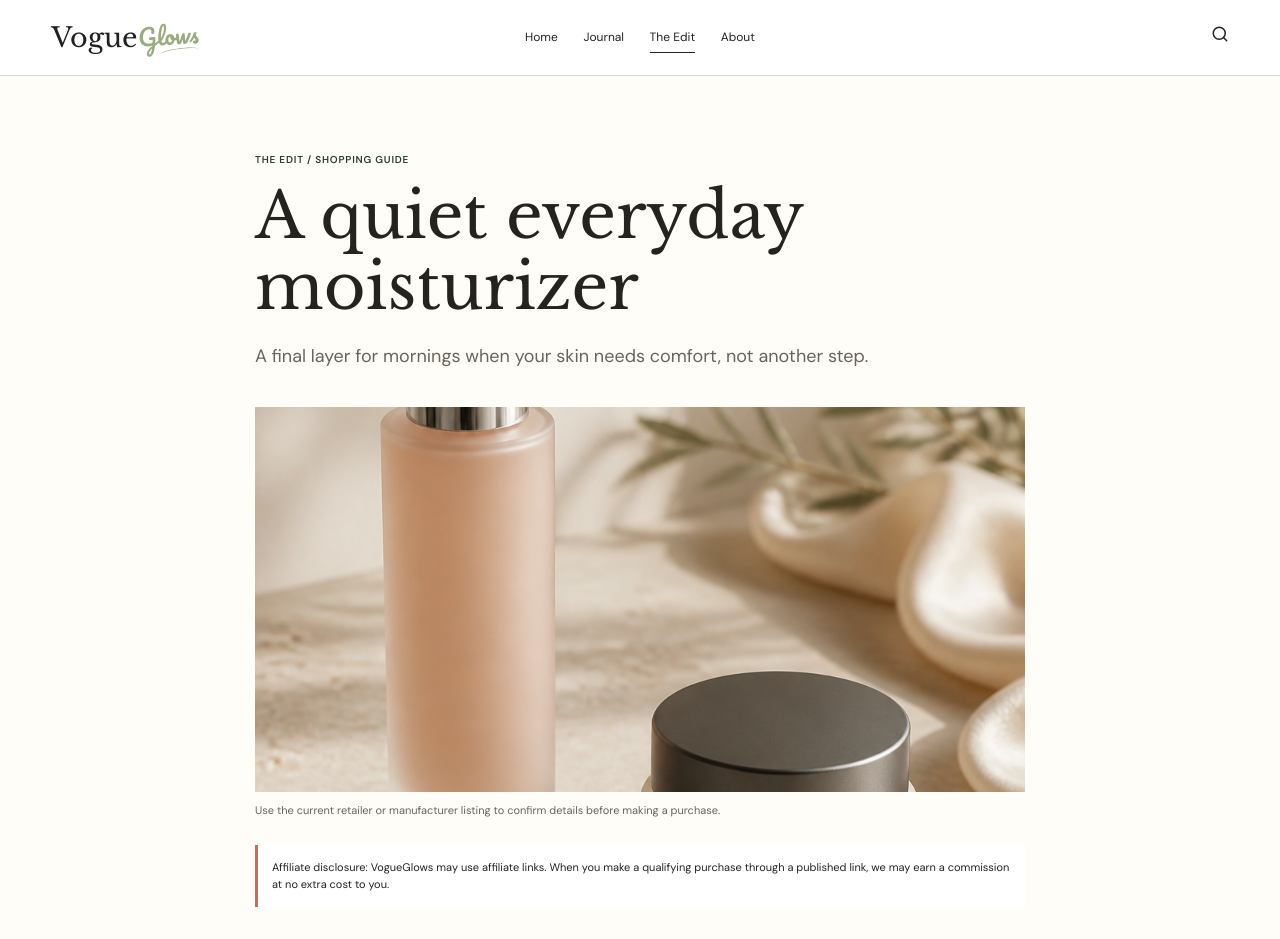
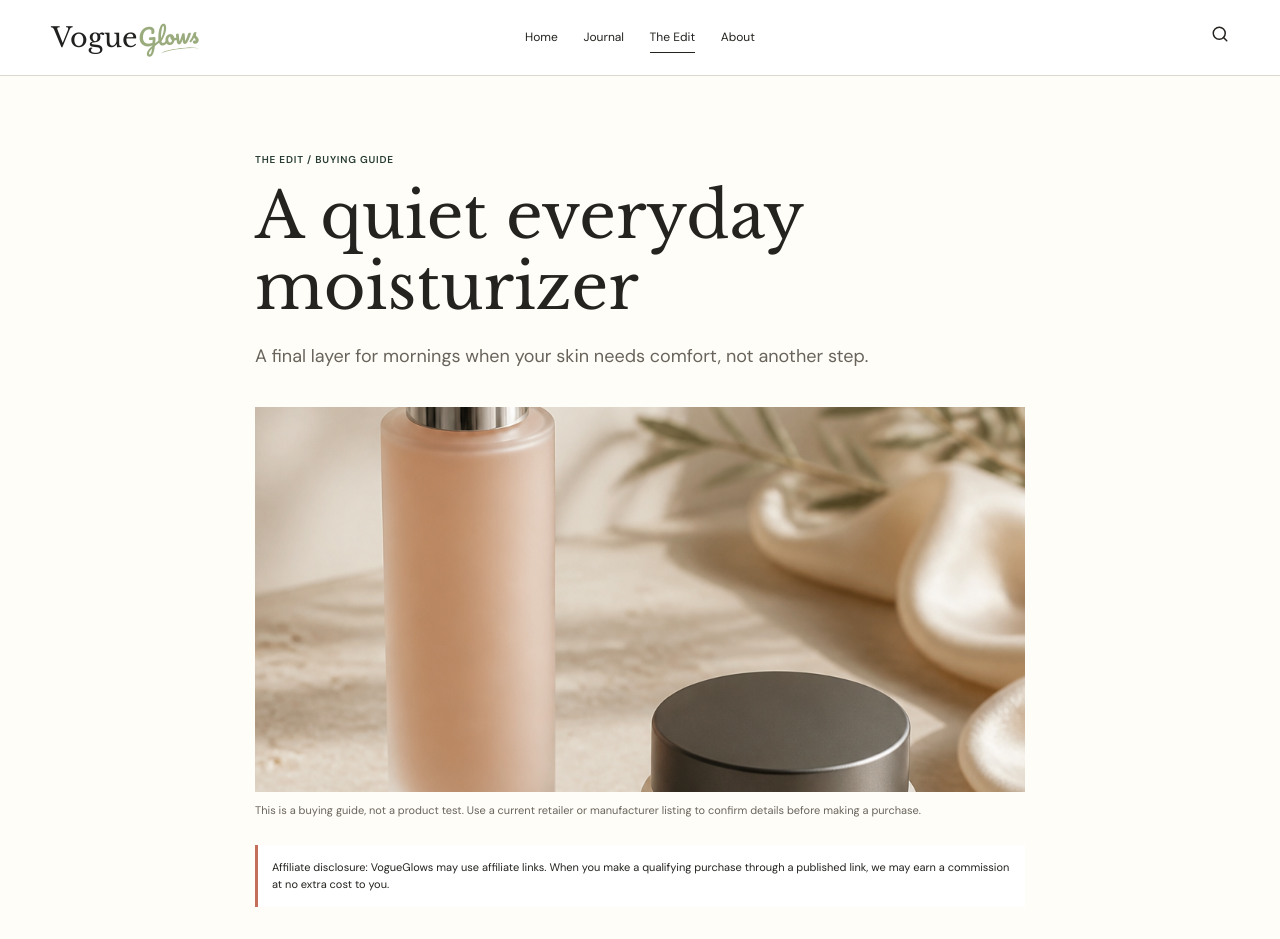
Before and after one commit to stevenzhao1203-netizen/vogueglows, a Next.js app: page /products/barrier-first-moisturizer in a window 1280 px wide. Shown: the top 939 px of the page. Built offline with nearby package versions, Linux system fonts and the light colour scheme.

Commit message:
Refine editorial product guides and add verified style profile

```diff
--- a/src/app/products/[slug]/page.tsx
+++ b/src/app/products/[slug]/page.tsx
@@ -4,6 +4,7 @@ import { SiteFooter, SiteHeader } from "@/components/site-chrome";
 
 const comparisonNotes: Record<string, string> = {
   "tailored-blazer": "Put the blazer next to the layers you already wear. Then compare shoulder width, sleeve length, lining, and fabric care with a jacket you know fits well.",
+  "gym-people-workout-tee": "Check the current size chart, fabric composition, care instructions, side-slit placement, and return window. Compare the stated length with a tee you already like before deciding.",
   "low-heel-slingback": "Check the stated heel height, toe shape, strap adjustment, and return window. If you want a shoe for long days, make sure an indoor fit check is possible.",
   "barrier-first-moisturizer": "Read the current ingredients and directions, then think about texture, fragrance, and how the packaging will fit into your morning. The best everyday moisturizer is often the one that does not ask much of you.",
   "beakey-makeup-brushes": "Lay out the included brush shapes against the steps you actually use. A complete set earns its place when the face brushes, eye brushes, and sponges replace separate purchases instead of adding clutter.",
@@ -27,13 +28,13 @@ export default async function ProductPage({ params }: { params: Promise<{ slug:
       <SiteHeader active="edit" />
       <article className="shop-guide">
         <header className="shop-guide-header">
-          <p>The Edit / Shopping guide</p>
+          <p>The Edit / {hasMerchantLink ? "Product profile" : "Buying guide"}</p>
           <h1>{product.name}</h1>
           <span>{product.summary}</span>
         </header>
         <figure className="shop-guide-figure">
           <img src={product.image} alt="" decoding="async" />
-          <figcaption>Use the current retailer or manufacturer listing to confirm details before making a purchase.</figcaption>
+          <figcaption>{hasMerchantLink ? "Use the current retailer or manufacturer listing to confirm details before making a purchase." : "This is a buying guide, not a product test. Use a current retailer or manufacturer listing to confirm details before making a purchase."}</figcaption>
         </figure>
         <div className="shop-guide-commerce">
           <div className="disclosure">Affiliate disclosure: {site.affiliateNotice}</div>
--- a/src/data/catalog.ts
+++ b/src/data/catalog.ts
@@ -26,6 +26,7 @@ const pendingProduct = { sourceUrl: null, sourceName: null, lastVerified: null,
 
 export const products: Product[] = [
   { slug: "tailored-blazer", category: "style", name: "The everyday tailored blazer", summary: "The blazer to judge with the knit, tee, or shirt you already reach for.", image: "/images/vg-category-style.png", forWho: "For anyone looking for one blazer that can sit over fine knitwear and still work with flats or low heels.", pros: ["Brings familiar clothes together without feeling too dressed up", "Shoulder shape, length, and cloth are easy to compare in a listing"], cons: ["The shoulder fit is hard to judge online", "Lining and fabric weight change the feel of the jacket"], alternatives: ["Unstructured jacket", "Cardigan jacket", "Waistcoat"], ...pendingProduct },
+  { slug: "gym-people-workout-tee", category: "style", name: "THE GYM PEOPLE short-sleeve workout tee", summary: "A simple active tee to compare for fabric, side-slit placement, and the amount of room you want through the body.", image: "/images/vg-product-gym-tee.png", forWho: "For someone looking for a short-sleeve layer for yoga, a walk, or a gym session who wants to check fit and length before buying.", pros: ["The current listing describes a women's short-sleeve workout tee with side slits", "The product page provides size, color, fabric, and return details to check before ordering"], cons: ["A relaxed fit can sit differently across sizes", "Fabric feel and opacity are difficult to judge from a listing alone"], alternatives: ["Fitted training tee", "Lightweight long-sleeve layer", "Relaxed cotton tee"], sourceUrl: "https://www.amazon.com/dp/B0BRJ7M782", sourceName: "Amazon US product listing", lastVerified: "August 25, 2026", affiliateUrl: "https://pboost.me/G40AQ8J6" },
   { slug: "low-heel-slingback", category: "womens-shoes", name: "The low-heel slingback", summary: "A polished shoe for days that begin at a desk and end somewhere else.", image: "/images/vg-category-shoes.png", forWho: "For anyone comparing a modest heel, toe shape, and the chance to send a pair back if the fit is wrong.", pros: ["Easy to dress up or down", "Works with the clothes most people already own"], cons: ["Comfort is impossible to promise from a product page", "Sizing changes from brand to brand"], alternatives: ["Ballet flat", "Loafer", "Mary Jane"], ...pendingProduct },
   { slug: "barrier-first-moisturizer", category: "beauty-wellness", name: "A quiet everyday moisturizer", summary: "A final layer for mornings when your skin needs comfort, not another step.", image: "/images/vg-beauty-luxe-two.png", forWho: "For someone looking for a daily cream that sits well under sunscreen or makeup without making the rest of a routine feel heavier.", pros: ["Can make a crowded routine feel simpler", "Texture, fragrance, and packaging are easy to compare before buying"], cons: ["Skin response is individual", "Ingredients and directions can change"], alternatives: ["Gel cream", "Face oil", "Rich night cream"], ...pendingProduct },
   { slug: "beakey-makeup-brushes", category: "beauty-wellness", name: "BEAKEY makeup brushes set", summary: "A compact starter set for complexion and eye makeup, with two blending sponges included.", image: "/images/vg-guide-makeup-brushes.webp", forWho: "For someone who wants brushes for foundation, powder, blush, and simple eye makeup without buying every tool one by one.", pros: ["The listing includes 10 face and eye brushes plus two blending sponges", "Synthetic fibers work with cream and powder products"], cons: ["Brush density and handle shape come down to preference", "Cleaning and drying habits matter over time"], alternatives: ["A smaller five-piece set", "Individual complexion brushes", "A sponge-only kit"], sourceUrl: "https://www.amazon.com/dp/B01F36JBDM", sourceName: "Amazon US product listing", lastVerified: "August 25, 2026", affiliateUrl: "https://pboost.me/O3ZF8zC1" },
```
Also changed, not shown: 1 other file (tests, documents, lock files or other folders).
